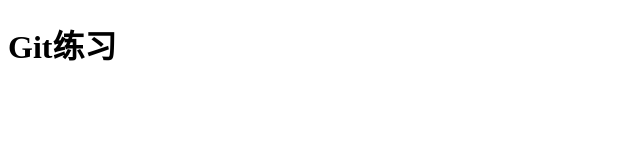
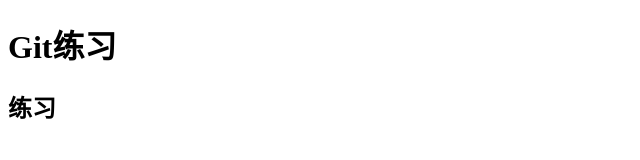
Before and after one commit to xing606/git-demo, a plain HTML site: page index.html in a window 1280 px wide. Shown: the whole page, without its empty margins (0-640 px from the left). Drawn offline with Linux system fonts and the light colour scheme.

Commit message:
forth save

```diff
--- a/index.html
+++ b/index.html
@@ -7,5 +7,6 @@
 </head>
 <body>
     <h1>Git练习</h1>
+    <h2>练习</h2>
 </body>
 </html>
```
